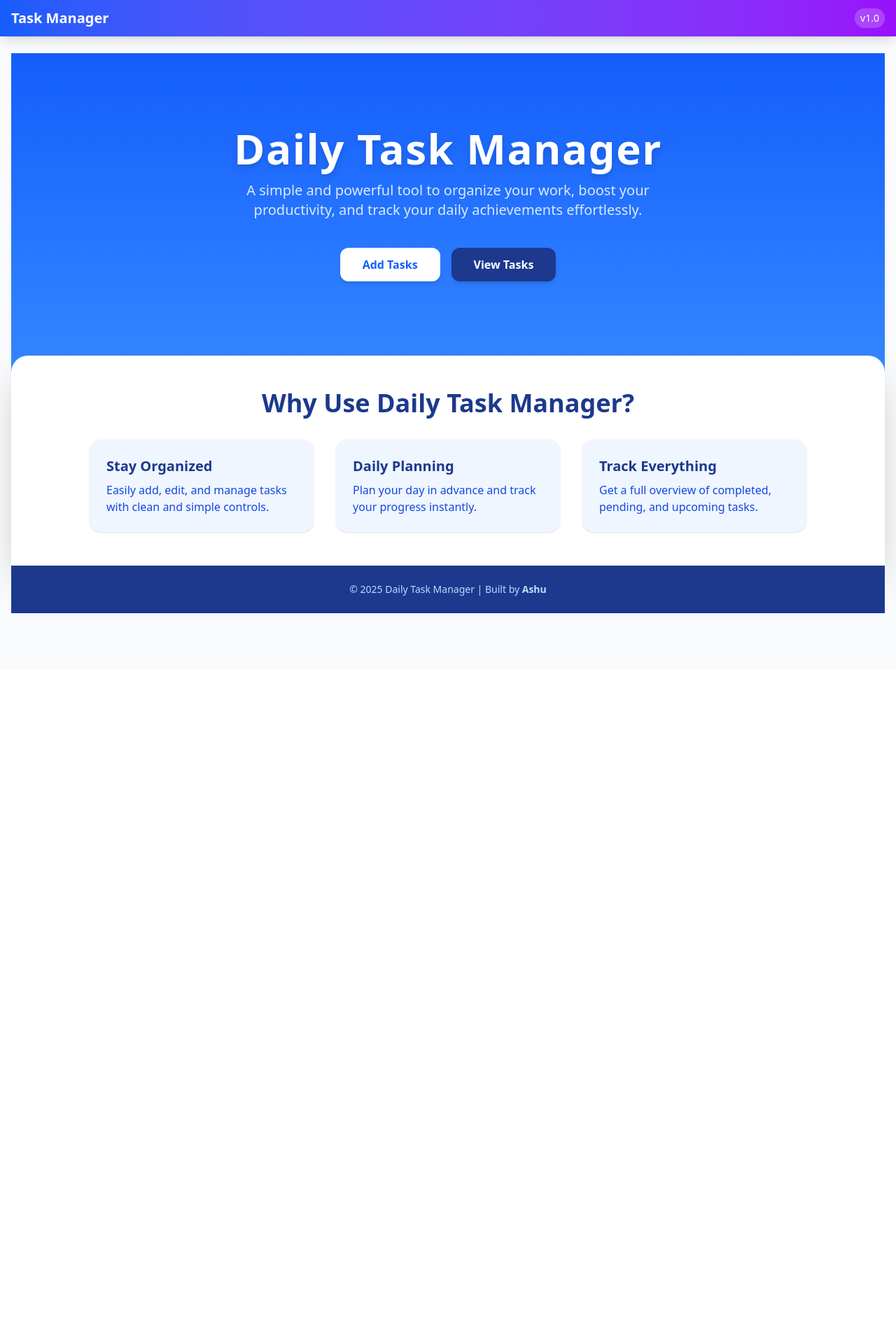
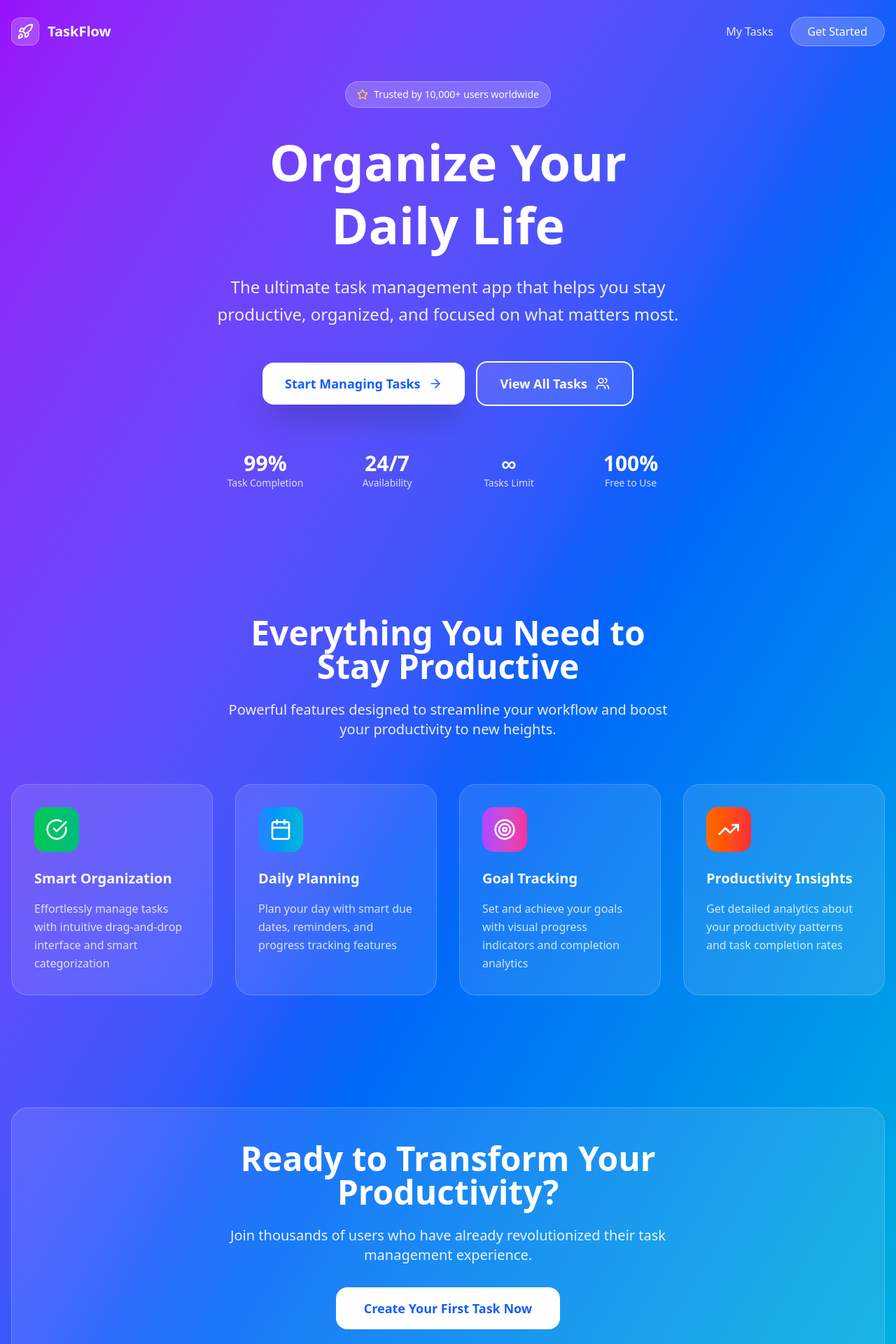
Before and after one commit to ashurohom/Daily-Task-Manager-Frontend, a React app: page / in a window 1280 px wide. Shown: the top 1920 px of the page at 70% size. Before the commit the page ends 956 px from the top, so only its background shows below. Built offline with nearby package versions, Linux system fonts and the light colour scheme; the HTML template or start-up script is replaced by a standard one.

Commit message:
update UI design

```diff
--- a/src/App.jsx
+++ b/src/App.jsx
@@ -1,4 +1,4 @@
-// App.jsx - Updated with navigation layout
+// App.jsx - Updated with conditional layout
 import { BrowserRouter as Router, Routes, Route } from "react-router-dom";
 import Home from "./pages/Home";
 import AddTask from "./pages/AddTask";
@@ -9,14 +9,27 @@ import Layout from "./components/Layout";
 export default function App() {
   return (
     <Router>
-      <Layout>
-        <Routes>
-          <Route path="/" element={<Home />} />
-          <Route path="/add" element={<AddTask />} />
-          <Route path="/view" element={<ViewTasks />} />
-          <Route path="/update/:id" element={<UpdateTask />} />
-        </Routes>
-      </Layout>
+      <Routes>
+        {/* Home page without Layout wrapper */}
+        <Route path="/" element={<Home />} />
+
+        {/* Other pages with Layout wrapper */}
+        <Route path="/add" element={
+          <Layout>
+            <AddTask />
+          </Layout>
+        } />
+        <Route path="/view" element={
+          <Layout>
+            <ViewTasks />
+          </Layout>
+        } />
+        <Route path="/update/:id" element={
+          <Layout>
+            <UpdateTask />
+          </Layout>
+        } />
+      </Routes>
     </Router>
   );
 }
--- a/src/pages/Home.jsx
+++ b/src/pages/Home.jsx
@@ -1,79 +1,214 @@
-// Home.jsx - Safe version without icons
+// Home.jsx - Full Screen Colorful Design
 import { useNavigate } from "react-router-dom";
+import { CheckCircle, Calendar, Target, Rocket, TrendingUp, Users, Star, ArrowRight, Plus } from "lucide-react";
 
 export default function Home() {
   const navigate = useNavigate();
 
+  const features = [
+    {
+      icon: <CheckCircle className="w-8 h-8" />,
+      title: "Smart Organization",
+      description: "Effortlessly manage tasks with intuitive drag-and-drop interface and smart categorization",
+      color: "from-green-500 to-emerald-500"
+    },
+    {
+      icon: <Calendar className="w-8 h-8" />,
+      title: "Daily Planning",
+      description: "Plan your day with smart due dates, reminders, and progress tracking features",
+      color: "from-blue-500 to-cyan-500"
+    },
+    {
+      icon: <Target className="w-8 h-8" />,
+      title: "Goal Tracking",
+      description: "Set and achieve your goals with visual progress indicators and completion analytics",
+      color: "from-purple-500 to-pink-500"
+    },
+    {
+      icon: <TrendingUp className="w-8 h-8" />,
+      title: "Productivity Insights",
+      description: "Get detailed analytics about your productivity patterns and task completion rates",
+      color: "from-orange-500 to-red-500"
+    }
+  ];
+
+  const stats = [
+    { number: "99%", label: "Task Completion" },
+    { number: "24/7", label: "Availability" },
+    { number: "∞", label: "Tasks Limit" },
+    { number: "100%", label: "Free to Use" }
+  ];
+
   return (
-    <div className="min-h-screen bg-gradient-to-b from-blue-600 to-blue-400 text-white flex flex-col">
-      {/* Main Section */}
-      <div className="flex flex-col items-center justify-center flex-1 px-6 py-16">
-        {/* Heading */}
-        <h1 className="text-4xl md:text-6xl font-extrabold tracking-wide mb-4 text-center drop-shadow-lg">
-          Daily Task Manager
+    <div className="min-h-screen bg-gradient-to-br from-purple-600 via-blue-600 to-cyan-500 text-white">
+      {/* Navigation Bar - Transparent */}
+      <nav className="absolute top-0 left-0 right-0 z-50 px-4 py-6">
+        <div className="container mx-auto">
+          <div className="flex items-center justify-between">
+            <div className="flex items-center space-x-3">
+              <div className="w-10 h-10 bg-white/20 backdrop-blur-sm rounded-xl flex items-center justify-center border border-white/30">
+                <Rocket className="w-6 h-6 text-white" />
+              </div>
+              <span className="text-xl font-bold text-white">
+                TaskFlow
+              </span>
+            </div>
+            <div className="hidden md:flex items-center space-x-6">
+              <button
+                onClick={() => navigate("/view")}
+                className="text-white/90 hover:text-white transition-colors font-medium"
+              >
+                My Tasks
+              </button>
+              <button
+                onClick={() => navigate("/add")}
+                className="bg-white/20 backdrop-blur-sm border border-white/30 text-white px-6 py-2 rounded-full hover:bg-white/30 transition-all duration-300 hover:scale-105 font-medium"
+              >
+                Get Started
+              </button>
+            </div>
+          </div>
+        </div>
+      </nav>
+
+      {/* Hero Section */}
+      <section className="relative min-h-screen flex items-center justify-center px-4 pt-20 pb-16">
+        <div className="text-center max-w-4xl mx-auto">
+          <div className="inline-flex items-center space-x-2 bg-white/20 backdrop-blur-sm px-4 py-2 rounded-full mb-8 border border-white/30">
+            <Star className="w-4 h-4 text-yellow-300" />
+            <span className="text-sm text-white">Trusted by 10,000+ users worldwide</span>
+          </div>
+
+          <h1 className="text-5xl md:text-7xl font-bold mb-6 leading-tight">
+            Organize Your
+            <span className="text-white block">
+              Daily Life
+            </span>
           </h1>
 
-        {/* Subtitle */}
-        <p className="text-lg md:text-xl text-blue-100 max-w-2xl text-center mb-10">
-          A simple and powerful tool to organize your work, boost your productivity,
-          and track your daily achievements effortlessly.
+          <p className="text-xl md:text-2xl text-white/90 mb-12 max-w-2xl mx-auto leading-relaxed">
+            The ultimate task management app that helps you stay productive, organized, and focused on what matters most.
           </p>
 
-        {/* CTA Buttons */}
-        <div className="flex flex-col sm:flex-row gap-4 w-full sm:w-auto">
+          <div className="flex flex-col sm:flex-row gap-4 justify-center items-center mb-16">
             <button
               onClick={() => navigate("/add")}
-            className="bg-white text-blue-600 font-semibold px-8 py-3 rounded-xl shadow-md hover:bg-blue-100 hover:scale-105 transition-all duration-200"
+              className="group bg-white text-blue-600 px-8 py-4 rounded-2xl font-semibold text-lg shadow-2xl hover:shadow-3xl transition-all duration-300 hover:scale-105 flex items-center space-x-3"
             >
-            Add Tasks
+              <span>Start Managing Tasks</span>
+              <ArrowRight className="w-5 h-5 group-hover:translate-x-1 transition-transform" />
             </button>
 
             <button
               onClick={() => navigate("/view")}
-            className="bg-blue-900 text-white font-semibold px-8 py-3 rounded-xl shadow-md hover:bg-blue-800 hover:scale-105 transition-all duration-200"
+              className="group border-2 border-white bg-white/10 backdrop-blur-sm text-white px-8 py-4 rounded-2xl font-semibold text-lg hover:bg-white/20 transition-all duration-300 flex items-center space-x-3"
             >
-            View Tasks
+              <span>View All Tasks</span>
+              <Users className="w-5 h-5" />
+            </button>
+          </div>
+
+          {/* Stats */}
+          <div className="grid grid-cols-2 md:grid-cols-4 gap-6 max-w-2xl mx-auto">
+            {stats.map((stat, index) => (
+              <div key={index} className="text-center">
+                <div className="text-2xl md:text-3xl font-bold text-white">
+                  {stat.number}
+                </div>
+                <div className="text-white/80 text-sm">{stat.label}</div>
+              </div>
+            ))}
+          </div>
+        </div>
+      </section>
+
+      {/* Features Section */}
+      <section className="relative py-20 px-4">
+        <div className="container mx-auto">
+          <div className="text-center mb-16">
+            <h2 className="text-4xl md:text-5xl font-bold mb-6 text-white">
+              Everything You Need to
+              <span className="text-white block">
+                Stay Productive
+              </span>
+            </h2>
+            <p className="text-xl text-white/90 max-w-2xl mx-auto">
+              Powerful features designed to streamline your workflow and boost your productivity to new heights.
+            </p>
+          </div>
+
+          <div className="grid grid-cols-1 md:grid-cols-2 lg:grid-cols-4 gap-8">
+            {features.map((feature, index) => (
+              <div
+                key={index}
+                className="group bg-white/10 backdrop-blur-sm border border-white/20 rounded-3xl p-8 hover:border-white/40 transition-all duration-500 hover:scale-105 hover:shadow-2xl"
+              >
+                <div className={`w-16 h-16 bg-gradient-to-r ${feature.color} rounded-2xl flex items-center justify-center text-white mb-6 group-hover:scale-110 transition-transform duration-300`}>
+                  {feature.icon}
+                </div>
+                <h3 className="text-xl font-bold mb-4 text-white">{feature.title}</h3>
+                <p className="text-white/80 leading-relaxed">{feature.description}</p>
+              </div>
+            ))}
+          </div>
+        </div>
+      </section>
+
+      {/* CTA Section */}
+      <section className="relative py-20 px-4">
+        <div className="container mx-auto">
+          <div className="bg-white/10 backdrop-blur-sm border border-white/20 rounded-3xl p-12 text-center">
+            <h2 className="text-4xl md:text-5xl font-bold mb-6 text-white">
+              Ready to Transform Your
+              <span className="text-white block">
+                Productivity?
+              </span>
+            </h2>
+            <p className="text-xl text-white/90 mb-8 max-w-2xl mx-auto">
+              Join thousands of users who have already revolutionized their task management experience.
+            </p>
+            <button
+              onClick={() => navigate("/add")}
+              className="bg-white text-blue-600 px-10 py-4 rounded-2xl font-bold text-lg hover:shadow-2xl transition-all duration-300 hover:scale-105"
+            >
+              Create Your First Task Now
             </button>
           </div>
         </div>
+      </section>
 
-      {/* Features Section */}
-      <div className="bg-white text-blue-900 w-full rounded-t-3xl px-6 py-12 shadow-2xl">
-        <h2 className="text-3xl md:text-4xl font-bold text-center mb-8">
-          Why Use Daily Task Manager?
-        </h2>
-
-        <div className="grid grid-cols-1 md:grid-cols-3 gap-8 max-w-5xl mx-auto">
-          {/* Feature 1 */}
-          <div className="bg-blue-50 p-6 rounded-2xl shadow hover:scale-105 transition-all">
-            <h3 className="text-xl font-semibold mb-2">Stay Organized</h3>
-            <p className="text-blue-700">
-              Easily add, edit, and manage tasks with clean and simple controls.
-            </p>
+      {/* Footer */}
+      <footer className="relative border-t border-white/20 py-12 px-4">
+        <div className="container mx-auto">
+          <div className="flex flex-col md:flex-row justify-between items-center">
+            <div className="flex items-center space-x-3 mb-4 md:mb-0">
+              <div className="w-8 h-8 bg-white/20 backdrop-blur-sm rounded-lg flex items-center justify-center border border-white/30">
+                <Rocket className="w-4 h-4 text-white" />
+              </div>
+              <span className="text-lg font-bold text-white">TaskFlow Pro</span>
             </div>
 
-          {/* Feature 2 */}
-          <div className="bg-blue-50 p-6 rounded-2xl shadow hover:scale-105 transition-all">
-            <h3 className="text-xl font-semibold mb-2">Daily Planning</h3>
-            <p className="text-blue-700">
-              Plan your day in advance and track your progress instantly.
+            <div className="text-center md:text-right">
+              <p className="text-white/80 mb-2">
+                © {new Date().getFullYear()} Daily Task Manager. Built with ❤️ by <span className="font-semibold text-white">Ashu</span>
               </p>
-          </div>
-
-          {/* Feature 3 */}
-          <div className="bg-blue-50 p-6 rounded-2xl shadow hover:scale-105 transition-all">
-            <h3 className="text-xl font-semibold mb-2">Track Everything</h3>
-            <p className="text-blue-700">
-              Get a full overview of completed, pending, and upcoming tasks.
+              <p className="text-white/60 text-sm">
+                Designed for productivity • Perfect for mobile & desktop • 100% Free Forever
               </p>
             </div>
           </div>
         </div>
+      </footer>
 
-      {/* Footer */}
-      <footer className="py-6 bg-blue-900 text-center text-blue-200 text-sm">
-        © {new Date().getFullYear()} Daily Task Manager | Built by <span className="font-semibold">Ashu</span>
-      </footer>
+      {/* Floating Action Button - Mobile Only */}
+      <div className="fixed bottom-6 right-6 md:hidden z-50">
+        <button
+          onClick={() => navigate("/add")}
+          className="w-16 h-16 bg-white/20 backdrop-blur-sm border border-white/30 rounded-full shadow-2xl flex items-center justify-center text-white hover:scale-110 transition-transform duration-300"
+        >
+          <Plus className="w-6 h-6" />
+        </button>
+      </div>
     </div>
   );
 }
```
Lines whose indentation alone changed are shown as unchanged.
